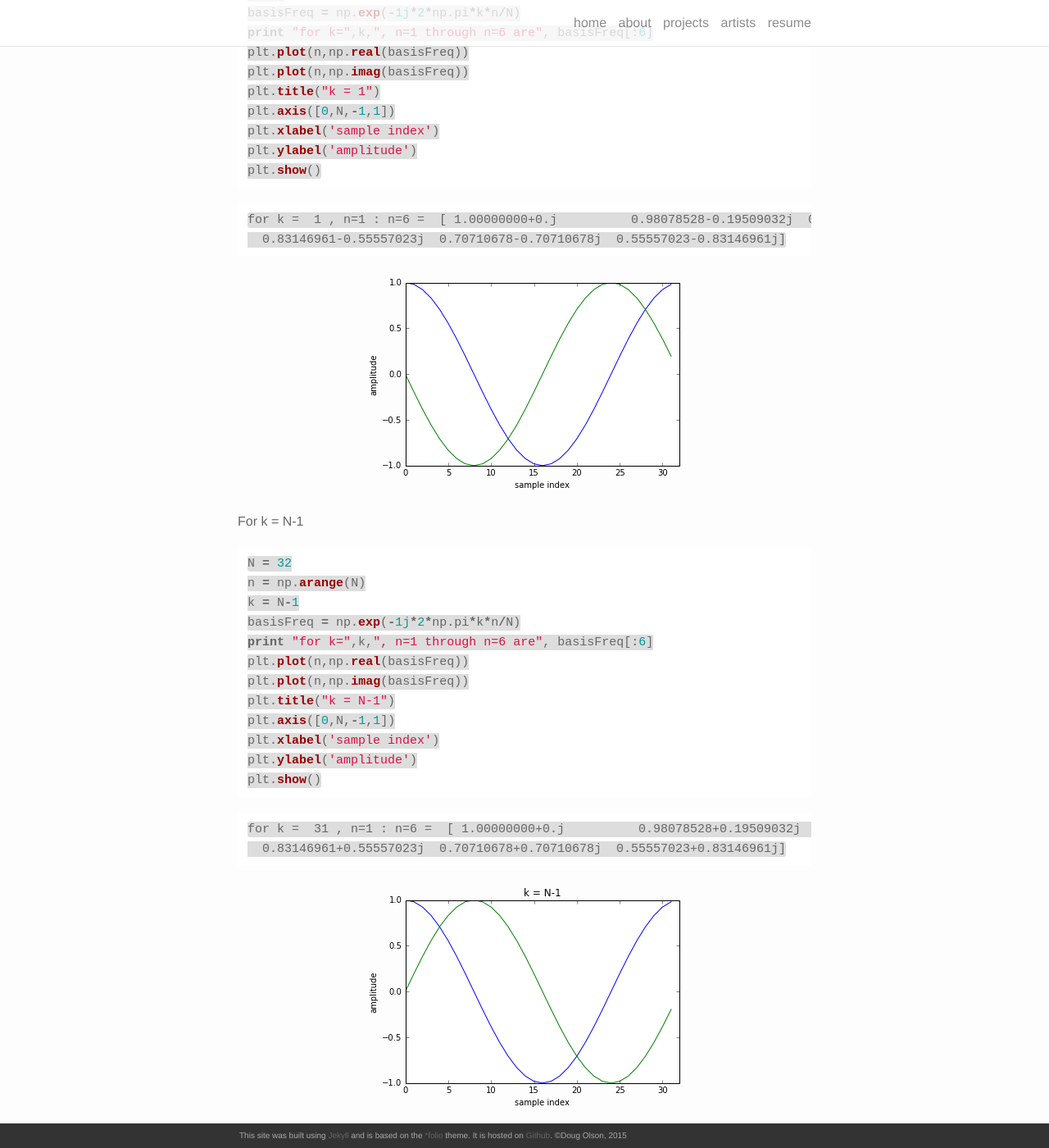
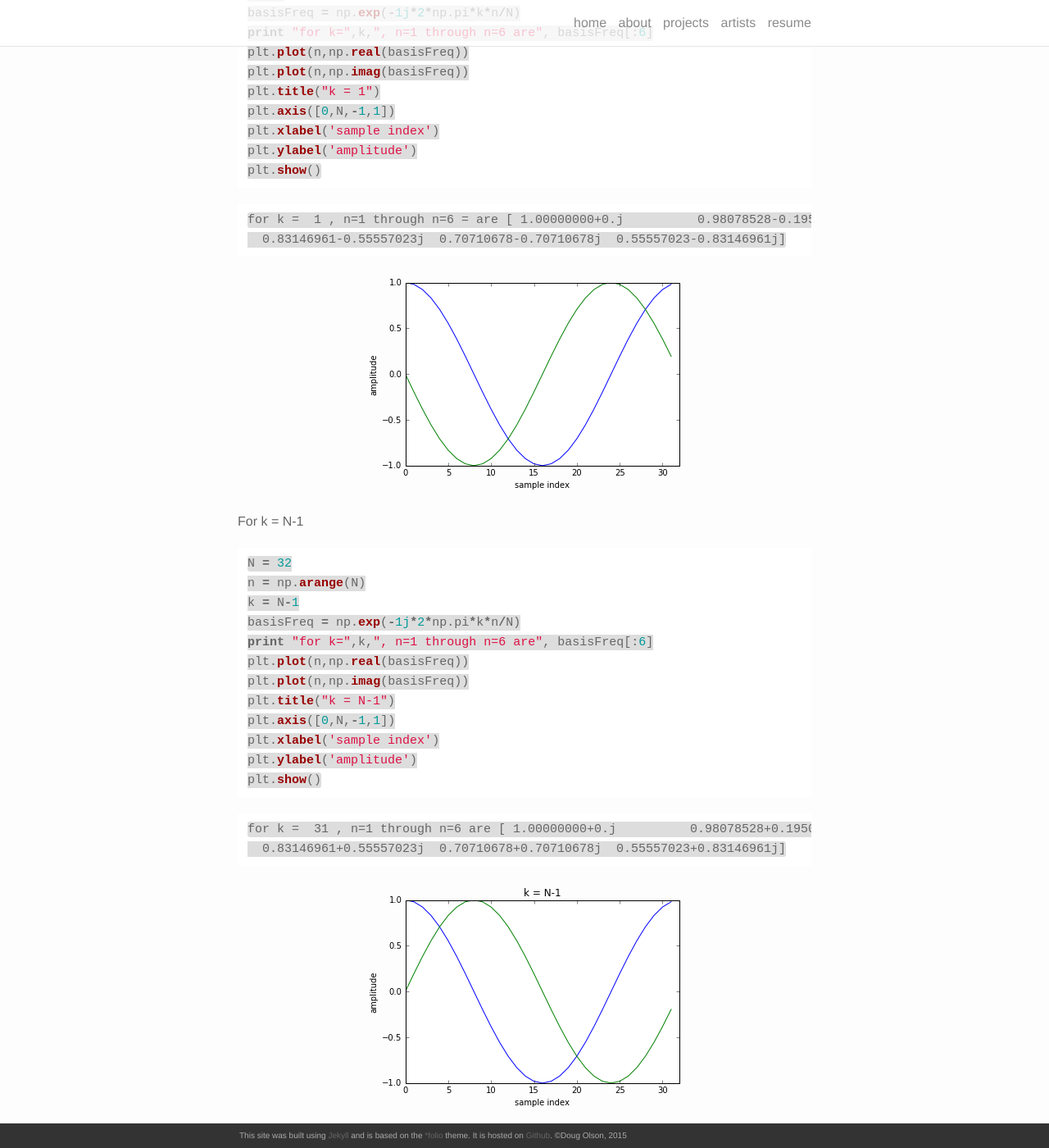
Before and after one commit to dougolson/dougolson.github.io, a Jekyll site: the page built from _posts/2015-12-26-Diving-Into-the-DFT.markdown, in a window 1280 px wide and 1400 px high, scrolled down 1813 px. Shown: the whole window at 82% size. Built offline with Jekyll 4.4.1, drawn with Linux system fonts in a browser that asks for light colours; nearby versions of some CDN libraries; Markdown is read by kramdown in place of the engine named in the settings; formulas are drawn with MathJax 3; comment, search, counter and statistics services are not loaded; some of the changed text lies outside the part shown.

Commit message:
wording fix to DFT post.

````diff
--- a/_posts/2015-12-26-Diving-Into-the-DFT.markdown
+++ b/_posts/2015-12-26-Diving-Into-the-DFT.markdown
@@ -66,7 +66,7 @@ plt.ylabel('amplitude')
 plt.show()
 ```
 
-    for k =  1 , n=1 : n=6 =  [ 1.00000000+0.j          0.98078528-0.19509032j  0.92387953-0.38268343j
+    for k =  1 , n=1 through n=6 = are [ 1.00000000+0.j          0.98078528-0.19509032j  0.92387953-0.38268343j
       0.83146961-0.55557023j  0.70710678-0.70710678j  0.55557023-0.83146961j]
 
 
@@ -92,7 +92,7 @@ plt.ylabel('amplitude')
 plt.show()
 ```
 
-    for k =  31 , n=1 : n=6 =  [ 1.00000000+0.j          0.98078528+0.19509032j  0.92387953+0.38268343j
+    for k =  31 , n=1 through n=6 are [ 1.00000000+0.j          0.98078528+0.19509032j  0.92387953+0.38268343j
       0.83146961+0.55557023j  0.70710678+0.70710678j  0.55557023+0.83146961j]
 
 
@@ -118,7 +118,7 @@ plt.ylabel('amplitude')
 plt.show()
 ```
 
-    for k =  15 , n=1 : n=6 =  [ 1.00000000+0.j         -0.98078528-0.19509032j  0.92387953+0.38268343j
+    for k =  15 , n=1 through n=6 are [ 1.00000000+0.j         -0.98078528-0.19509032j  0.92387953+0.38268343j
      -0.83146961-0.55557023j  0.70710678+0.70710678j -0.55557023-0.83146961j]
 
 
@@ -144,7 +144,7 @@ plt.ylabel('amplitude')
 plt.show()
 ```
 
-    for k =  16 , n=1 : n=6 =  [ 1. +0.00000000e+00j -1. -1.22464680e-16j  1. +2.44929360e-16j
+    for k =  16 , n=1 through n=6 are[ 1. +0.00000000e+00j -1. -1.22464680e-16j  1. +2.44929360e-16j
      -1. -3.67394040e-16j  1. +4.89858720e-16j -1. -6.12323400e-16j]
 
 
@@ -170,7 +170,7 @@ plt.ylabel('amplitude')
 plt.show()
 ```
 
-    for k =  17 , n=1 : n=6 =  [ 1.00000000+0.j         -0.98078528+0.19509032j  0.92387953-0.38268343j
+    for k =  17 , n=1 through n=6 are [ 1.00000000+0.j         -0.98078528+0.19509032j  0.92387953-0.38268343j
      -0.83146961+0.55557023j  0.70710678-0.70710678j -0.55557023+0.83146961j]
 
 
@@ -271,7 +271,7 @@ for k in n:
     for k= 31  Xk = [-0.-0.j]
 
 
-That worked nicely for an integer signal frequency. If you use a float, like f = 5.4, the DFT spreads out and doesn't give such a precise result (the blue trace in the plot). It also doesn't make much sense that frquencies on either side of 5 would be correlated and then anticorellated with the basis sinusoid at 5. Things make a lot more sense if you look at the magnitude by taking the absolute value of each X[k] (green trace).
+That worked nicely for an integer signal frequency. If you use a float, like f = 5.4, the DFT spreads out and doesn't give such a precise result (the blue trace in the plot). It also doesn't make much sense that frquencies on either side of 5 would be correlated and then anticorellated with the basis sinusoid at 5. Things make a lot more sense if you look at the magnitude by taking the absolute value of each X[k]  (green trace).
 
 
 ```python
````
